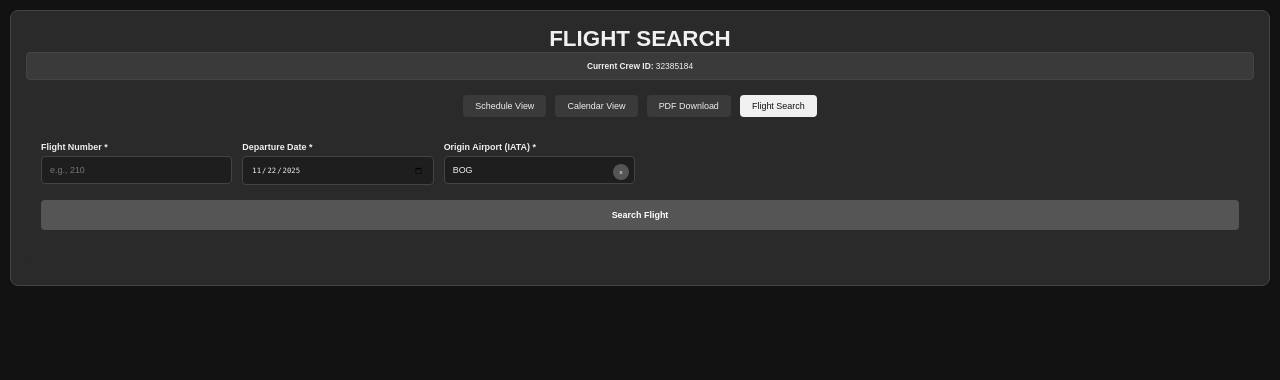
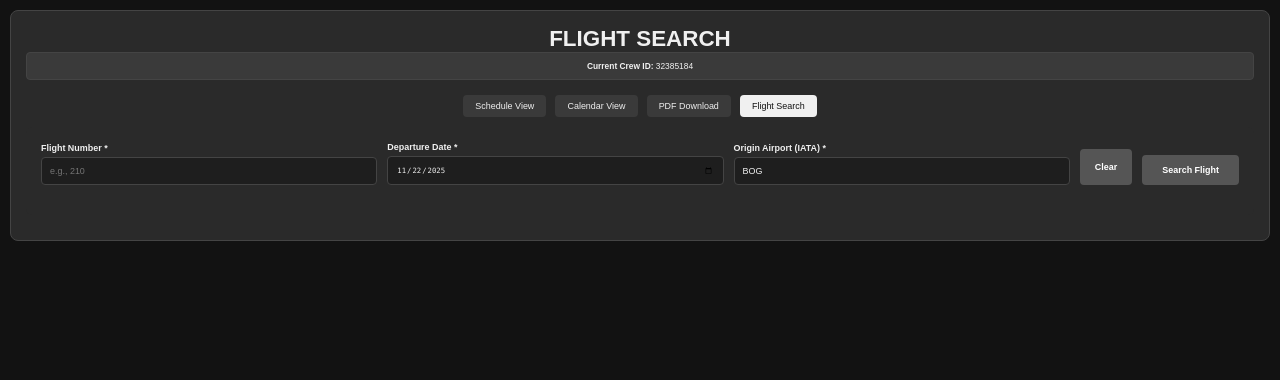
Before and after one commit to sjimenezn/home, a Flask app: page /flight_details in a window 1280 px wide. Shown: the top 380 px of the page. Run offline with Flask 3, Linux system fonts and the light colour scheme.

Commit message:
Update flight_details.html

```diff
--- a/templates/flight_details.html
+++ b/templates/flight_details.html
@@ -133,8 +133,6 @@
             font-size: 0.8em;
             font-weight: 600;
             cursor: pointer;
-            grid-column: 1 / -1;
-            margin-top: 5px;
         }
 
         .btn:hover {
@@ -159,6 +157,38 @@
             padding: 15px;
             margin-top: 10px;
             border: 1px solid #444;
+        }
+
+        /* NEW: Search form layout styles */
+        .search-form-grid {
+            display: grid;
+            grid-template-columns: 1fr 1fr 1fr auto auto;
+            gap: 10px;
+            align-items: end;
+            margin-bottom: 15px;
+        }
+
+        .search-buttons {
+            display: flex;
+            gap: 10px;
+            align-items: center;
+        }
+
+        .clear-origin-btn {
+            background: #555;
+            color: white;
+            border: none;
+            padding: 10px 15px;
+            border-radius: 4px;
+            font-size: 0.8em;
+            font-weight: 600;
+            cursor: pointer;
+            height: 36px;
+            white-space: nowrap;
+        }
+
+        .clear-origin-btn:hover {
+            background: #666;
         }
 
         /* Flight Header */
@@ -457,8 +487,12 @@
                 padding: 10px;
             }
 
-            .search-form {
+            .search-form-grid {
                 grid-template-columns: 1fr;
+            }
+
+            .search-buttons {
+                justify-content: flex-start;
             }
 
             .flight-number-line {
@@ -494,7 +528,8 @@
         </div>
 
         <div class="content-section">
-            <form id="flightSearchForm" class="search-form">
+            <form id="flightSearchForm">
+                <div class="search-form-grid">
                     <div class="form-group">
                         <label for="flight_number">Flight Number *</label>
                         <input type="text" id="flight_number" name="flight_number" required placeholder="e.g., 210">
@@ -508,12 +543,16 @@
                     <div class="form-group">
                         <label for="origin_airport">Origin Airport (IATA) *</label>
                         <input type="text" id="origin_airport" name="origin_airport" required value="BOG" maxlength="3">
-                    <button type="button" class="clear-button" onclick="clearOriginAirport()">×</button>
                     </div>
 
+                    <button type="button" class="clear-origin-btn" onclick="clearOriginAirport()">Clear</button>
+
+                    <div class="search-buttons">
                         <button type="submit" class="btn" id="searchBtn">
                             Search Flight
                         </button>
+                    </div>
+                </div>
             </form>
 
             <div id="loading" class="loading hidden">
```
Lines whose indentation alone changed are shown as unchanged.
